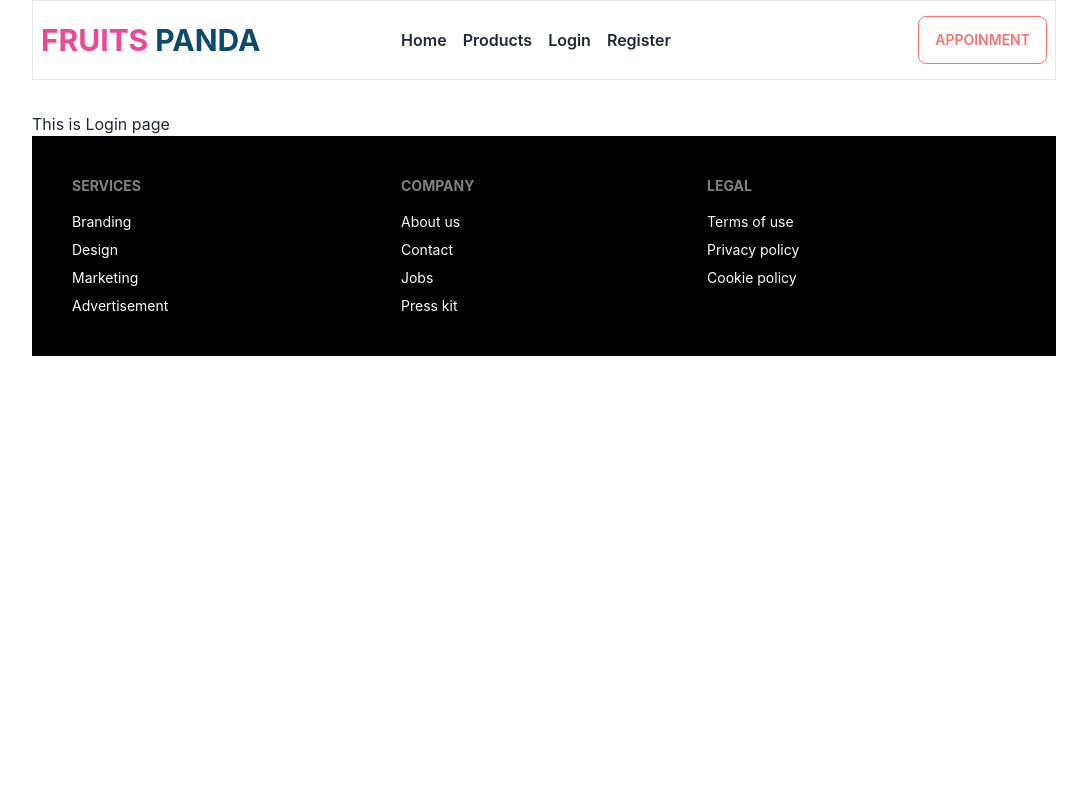
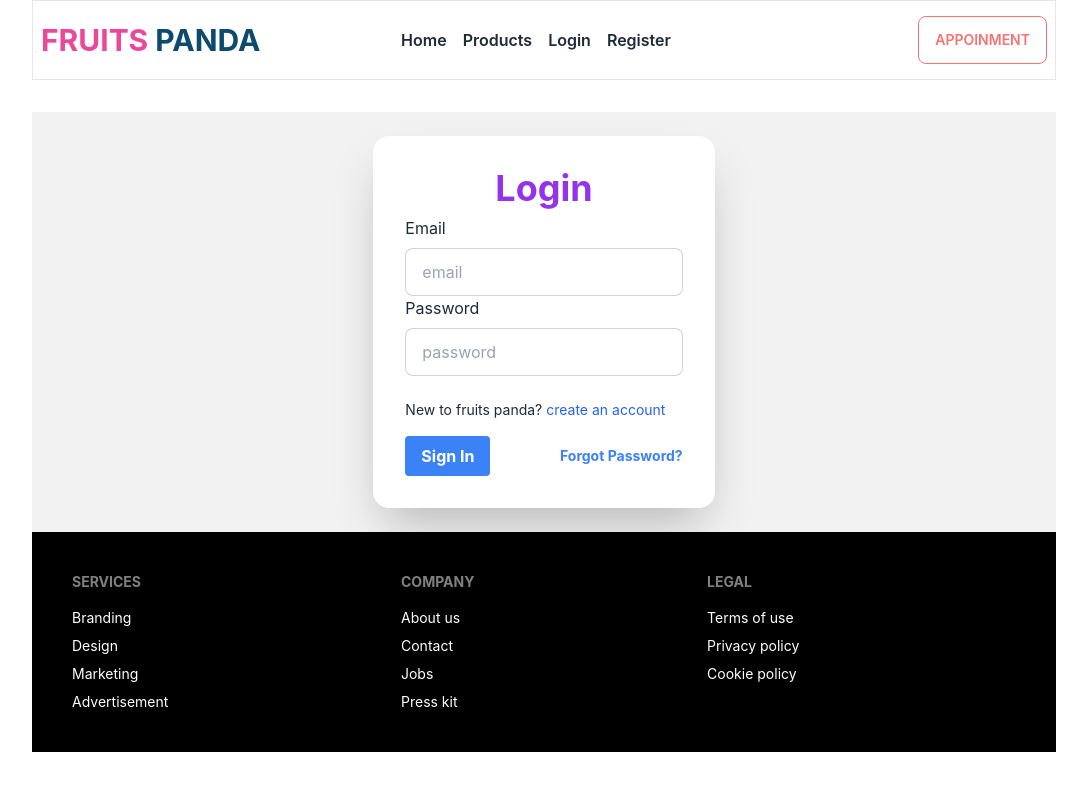
Before and after one commit to Mahmod-Hassan/assigntment-11-client, a React (Create React App) app: page /login in a window 1280 px wide. Shown: the top 790 px of the page, without its empty margins (96-1183 px from the left). Built offline with nearby package versions, Linux system fonts and the light colour scheme.

Commit message:
login ui part created

```diff
--- a/src/Pages/Login/Login.js
+++ b/src/Pages/Login/Login.js
@@ -1,10 +1,51 @@
 import React from 'react';
+import { Link } from 'react-router-dom';
 
 const Login = () => {
+    const handleLogin = event => {
+        event.preventDefault();
+        const form = event.target;
+        const email = form.email.value;
+        const password = form.password.value;
+        console.log(email, password);
+    }
     return (
-        <div>
-            <h1>This is Login page</h1>
-        </div>
+        <div className="hero py-6 bg-base-200">
+            <div className="card w-2/3 lg:w-1/3 shadow-2xl bg-base-100">
+
+                <div className="card-body">
+                    <h1 className='text-4xl font-bold text-center text-purple-600'>Login</h1>
+                    <form onSubmit={handleLogin}>
+                        {/* email field is here */}
+                        <div className="form-control">
+                            <label className='mb-2'>Email</label>
+                            <input type="text" placeholder="email" name="email" className="input input-bordered" />
+                        </div>
+
+                        {/* password field is here */}
+                        <div className="form-control">
+                            <label className='mb-2'>Password</label>
+                            <input type="password" placeholder="password"
+                                name="password" className="input input-bordered" />
+                        </div>
+
+                        {/* if new create an account is here */}
+                        <p className='mt-6 label-text'>New to fruits panda? <Link to='/register' className='link link-hover text-blue-600'>create an account</Link></p>
+
+                        <div className="flex items-center justify-between mt-4">
+                            <button className="bg-blue-500 hover:bg-blue-700 text-white font-bold py-2 px-4 rounded focus:outline-none focus:shadow-outline" type="submit">
+                                Sign In
+                            </button>
+                            <a className="inline-block align-baseline font-bold text-sm text-blue-500 hover:text-blue-800" href="#">
+                                Forgot Password?
+                            </a>
+                        </div>
+                    </form>
+                </div>
+
+            </div>
+        </div >
+
     );
 };
 
```
